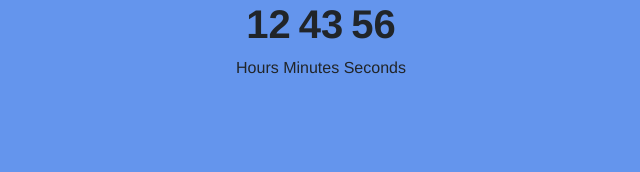
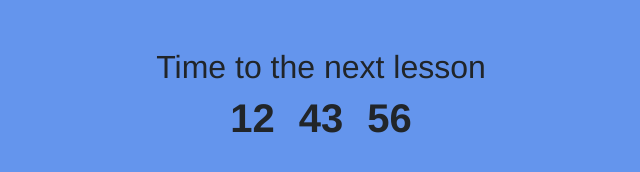
Before and after one commit to DeniseDichiara/js-simon, a plain HTML site: page index.html in a window 1280 px wide. Shown: the whole page, without its empty margins (319-959 px from the left). Drawn offline with nearby package versions, Linux system fonts and the light colour scheme.

Commit message:
added margin

```diff
--- a/index.html
+++ b/index.html
@@ -16,13 +16,37 @@
 
     <body>
 
+        <h2 class="d-flex flex-row justify-content-center mt-5"> Time to the next lesson </h2>
+
         <div class="d-flex flex-row justify-content-center">
-            <h1 class="me-2 fw-bold" id="time-to-count-h"></h1>
-            <h1 class="me-2 fw-bold" id="time-to-count-m"></h1>
-            <h1 class="fw-bold" id="time-to-count-s"></h1>
+            <div>
+                <h1 class="me-4 fw-bold" id="time-to-count-h"></h1>
+                <p  class="d-flex flex-row justify-content-center me-3" id="time-to-h"></p>
+            </div>
+
+
+            <div>
+                <h1 class="me-4 fw-bold" id="time-to-count-m"></h1>
+                <p  class="d-flex flex-row justify-content-center me-3" id="time-to-m"></p>
+            </div>
+
+
+            <div>
+                <h1 class="fw-bold" id="time-to-count-s"></h1>
+                <p  class="d-flex flex-row justify-content-center " id="time-to-s"></p>
+            </div>
+
+
+
+
+
+
+
+
         </div>
 
-        <p  class="d-flex flex-row justify-content-center" id="time-to-h-m-s"></p>
+
+
 
         <script src="myscript.js" async defer></script>
     </body>
```
